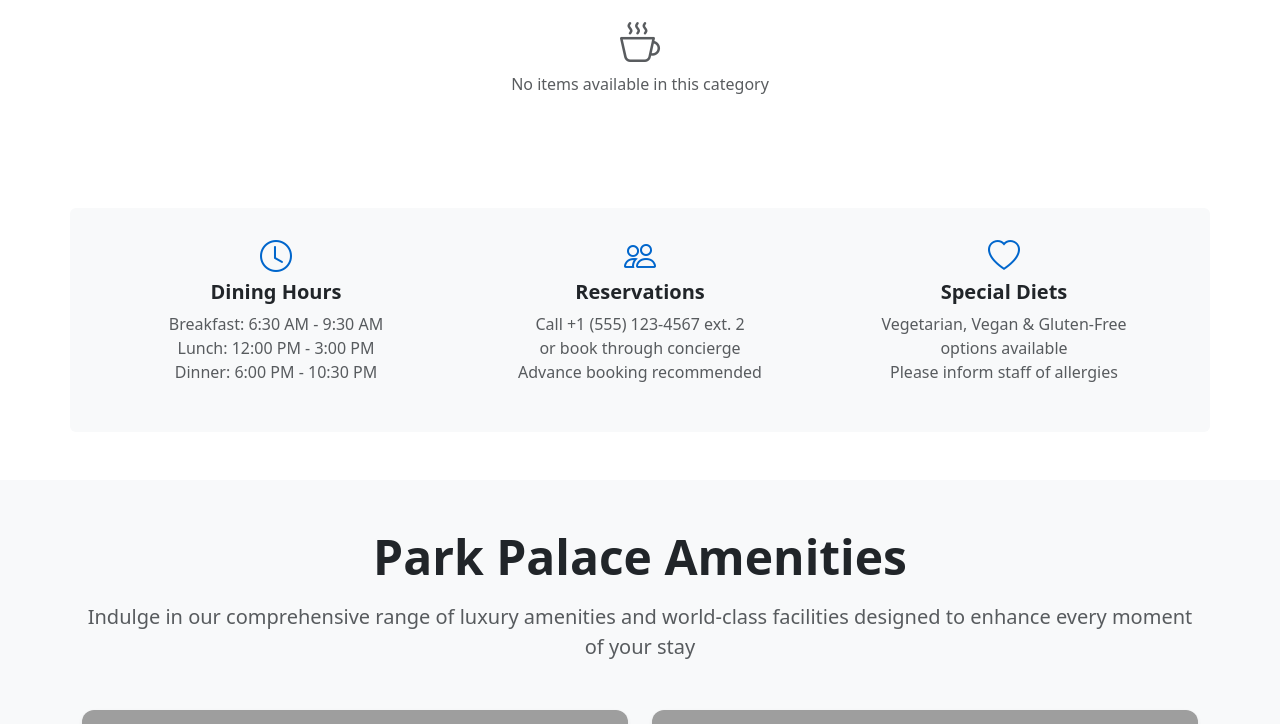
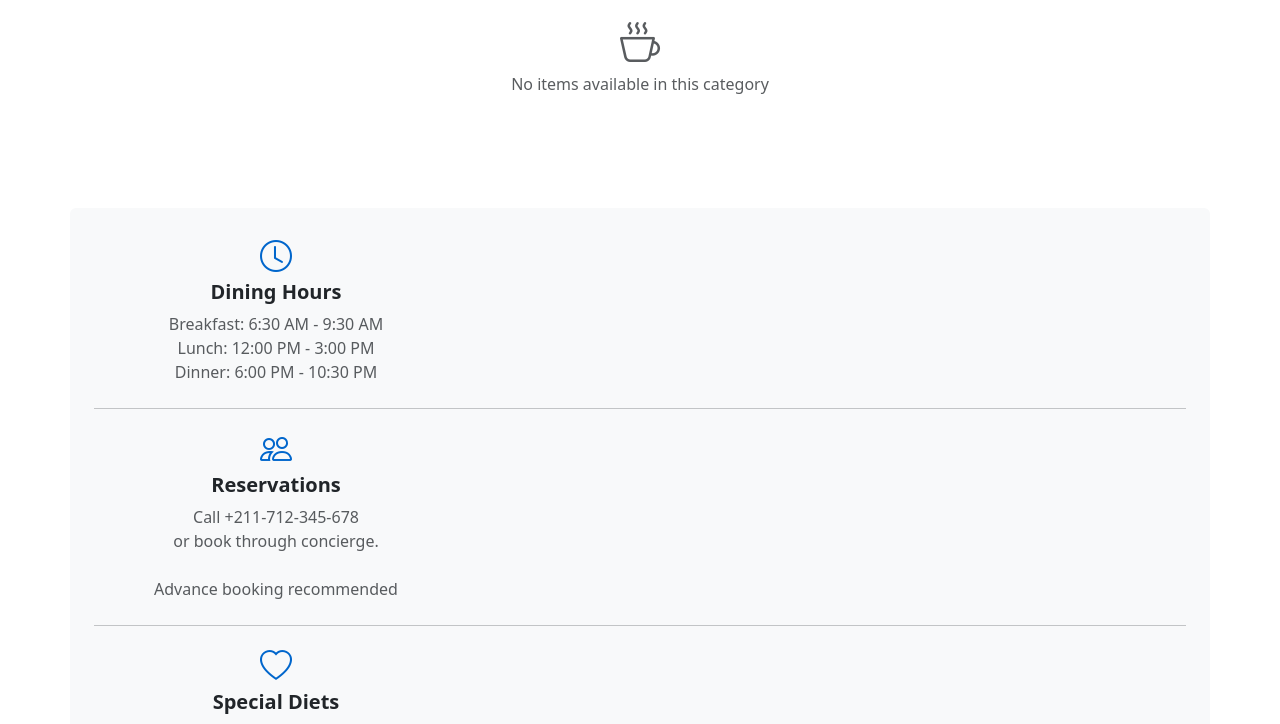
Before and after one commit to MichaelWaruiru/hotel-system, a Flask app: page / in a window 1280 px wide. Shown: the part 1273-1997 px from the top of the page. Run offline with Flask 3, Linux system fonts and the light colour scheme; data that the repository does not hold is empty; some libraries are stand-ins or nearby versions; grey boxes are pictures that could not be loaded.

Commit message:
Improved UI

```diff
--- a/templates/index.html
+++ b/templates/index.html
@@ -88,15 +88,18 @@
                     Dinner: 6:00 PM - 10:30 PM
                 </p>
             </div>
+            <hr>
             <div class="col-md-4 text-center mb-4">
                 <i class="bi bi-people fs-2 text-primary mb-3"></i>
                 <h5 class="fw-bold">Reservations</h5>
                 <p class="text-muted mb-0">
-                    Call +1 (555) 123-4567 ext. 2<br>
-                    or book through concierge<br>
+                    Call +211-712-345-678<br>
+                    or book through concierge.<br>
+                    <br>
                     Advance booking recommended
                 </p>
             </div>
+            <hr>
             <div class="col-md-4 text-center mb-4">
                 <i class="bi bi-heart fs-2 text-primary mb-3"></i>
                 <h5 class="fw-bold">Special Diets</h5>
```
